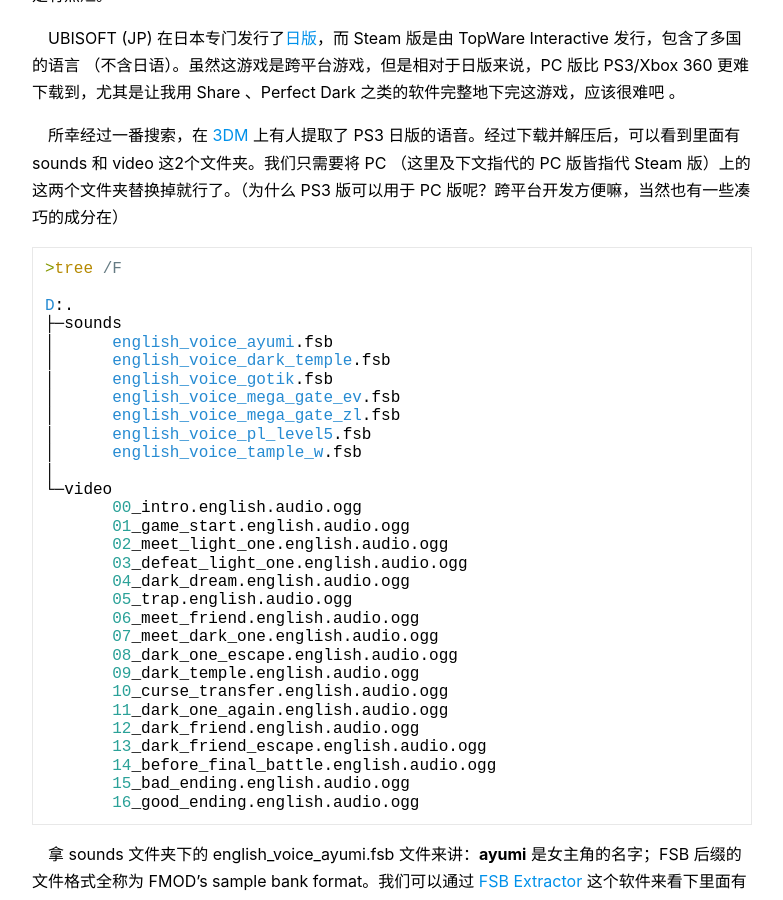
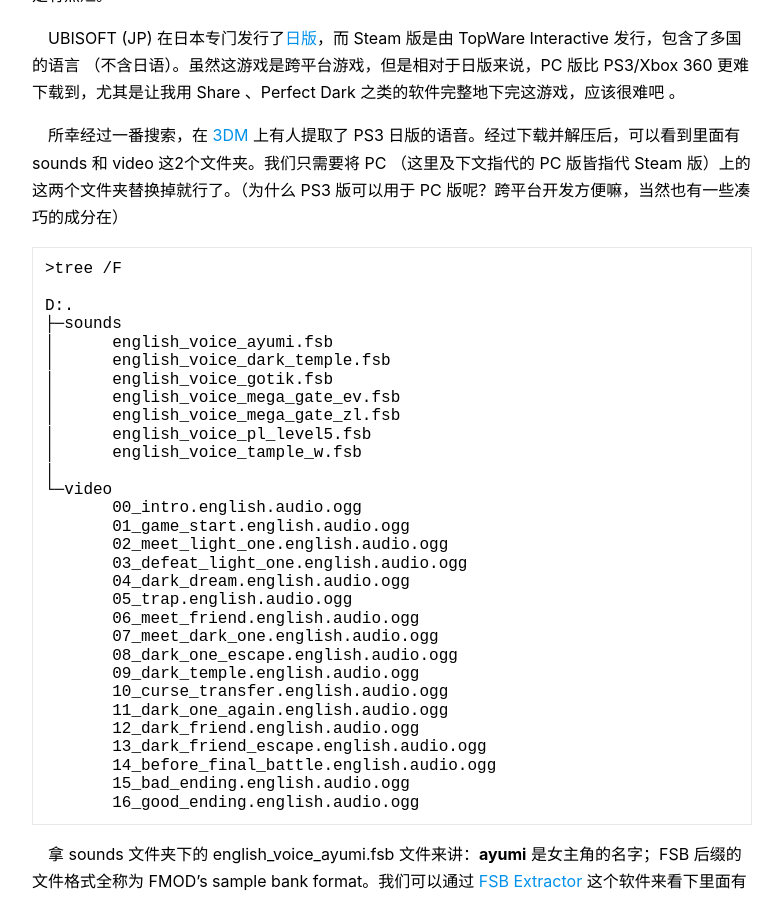
Before and after one commit to youxiaojie/floating-cat.github.io, a Jekyll site: the page built from _posts/2014-09-16-x-blades-japanese-voices.md, in a window 1280 px wide and 900 px high, scrolled down 378 px. Shown: the whole window, without its empty margins (248-1031 px from the left). Built offline with Jekyll 4.4.1, drawn with Linux system fonts in a browser that asks for light colours; comment, search, counter and statistics services are not loaded; some of the changed text lies outside the part shown.

Commit message:
Improve post style

````diff
--- a/_posts/2014-09-16-x-blades-japanese-voices.md
+++ b/_posts/2014-09-16-x-blades-japanese-voices.md
@@ -1,6 +1,6 @@
 ---
 layout: post
-title: X-Blades japanese voices
+title: X-Blades Japanese Voices
 date: "2014-09-16 9:00:00 +0800"
 categories:
   - journey
@@ -16,7 +16,7 @@
 
 所幸经过一番搜索，在 [3DM](http://bbs.3dmgame.com/thread-3034762-1-1.html) 上有人提取了 PS3 日版的语音。经过下载并解压后，可以看到里面有 sounds 和 video 这2个文件夹。我们只需要将 PC （这里及下文指代的 PC 版皆指代 Steam 版）上的这两个文件夹替换掉就行了。（为什么 PS3 版可以用于 PC 版呢？跨平台开发方便嘛，当然也有一些凑巧的成分在）
 
-{% highlight bat %}
+```cmd
 >tree /F
 
 D:.
@@ -47,7 +47,7 @@
        14_before_final_battle.english.audio.ogg
        15_bad_ending.english.audio.ogg
        16_good_ending.english.audio.ogg
-{% endhighlight %}
+```
 
 拿 sounds 文件夹下的 english_voice_ayumi.fsb 文件来讲：**ayumi** 是女主角的名字；FSB 后缀的文件格式全称为 FMOD's sample bank format。我们可以通过 [FSB Extractor](http://aezay.dk/aezay/fsbextractor/) 这个软件来看下里面有什么。
 
@@ -67,7 +67,7 @@
 
 我们将原文件夹 sounds 下的 english_voice_ayumi.fsb 重命名为 english_voice_ayumi_original.fsb，并将替换文件下的这个文件重命名为 english_voice_ayumi_jp.fsb。再将编译后的 fsbext 可执行程序和这2个文件放置在同一个文件夹下。
 
-{% highlight bat %}
+```bat
 rem 最前面这3个英文是表示注释，我也是 Google 来的
 rem 这是 Windows 下面的批处理文件的代码
 rem md 表示新建文件夹
@@ -79,11 +79,11 @@
 rem -d DIR   output folder where extracting the files
 fsbext -v -s english_voice_ayumi_original.dat -d english_voice_ayumi_original english_voice_ayumi_original.fsb
 fsbext -v -d english_voice_ayumi_jp english_voice_ayumi_jp.fsb
-{% endhighlight %}
+```
 
 首先我们新建了2个空的文件夹，然后通过调用 `fsbext` 来提取 fsb 文件里的音频和相关的数据文件。
 
-{% highlight bat %}
+```cmd
 >tree /F
 
 D:.
@@ -101,13 +101,13 @@
        death_01.wav
        death_02.wav
         ...
-{% endhighlight %}
+```
 
 为什么我们要新建2个文件夹呢？因为调用 `fsbext` 时，我们使用了 `-d` 参数，将 fsb 文件里的音频文件提取到该文件夹下。如果不新建文件夹，程序会报错，因为 `fsbext` 不会主动地新建文件夹。在我们提取的文件里，english_voice_ayumi_original 文件夹下的音频文件其实是没有用的，称为副产物也不为过。实际上我们需要的是原 fsb 文件重建的数据文件 （english_voice_ayumi_original.dat，来自english_voice_ayumi_original.fsb）和重建 fsb 文件所需的日语音频文件  	（english_voice_ayumi_jp 下，来自english_voice_ayumi_jp.fsb）。因为我们不需要替换文件重建的数据文件，所以在上面的批处理命令里 `fsbext -v -d english_voice_ayumi_jp english_voice_ayumi_jp.fsb` 并没有带 `-s` 参数了。如果奇怪为什么既然我们不需要原文件语音，为什么还要在 `fsbext -v -s english_voice_ayumi_original.dat -d english_voice_ayumi_original english_voice_ayumi_original.fsb` 加了 `-d` 的选项——因为如果不加的话，程序也会主动地提取音频文件，并放置在当前的目录下。所以我们通过设置 `-d`，将这些不需要的音频文件放在一个文件夹下，以免污染我们当前的目录。
 
 下面我们可以将 english_voice_ayumi_jp 里的 5个 fall_to_death 中的任意4个删除 （你喜欢哪个语音就留哪个:)），只留下其中一个，并将其重命名为原文件里的 fall_to_death.wav。现在来使用原文件的数据文件 english_voice_ayumi_original.dat 和修改过的 english_voice_ayumi_jp 下的音频文件来重建我们需要的可以使用的日语语音的 fsb 文件吧。
 
-{% highlight bat %}
+```bat
 rem -r       rebuild the original file, in short when you use -s:
 rem          if you do NOT use -r will be created the binary file with the info
 rem          if you use -r will be read the binary file (-s) and will be created a
@@ -115,7 +115,7 @@
 rem          Example:   fsbext -s files.dat    input.fsb
 rem                     fsbext -s files.dat -r output.fsb
 fsbext -s english_voice_ayumi_original.dat -d english_voice_ayumi_jp -r english_voice_ayumi.fsb
-{% endhighlight %}
+```
 
 写了那么多字，有点累了……但是实际上我们离成功还有一步之遥。如果你用 FMOD Event Player （这个软件包含在 [FMOD Ex Designer](http://www.fmod.org/download/) 里） 来播放该文件时 （需要将原文件夹 sounds 下的 english_voice_ayumi.fev 和重建后的 english_voice_ayumi.fsb 放置在同一个文件夹下才行，类似于 CUE 与 FLAC 的关系），你就会发现其中的语音变成了噪音 （类似于收音机的那种电波哦~~）。
 
@@ -123,7 +123,7 @@
 
 解铃还须系铃人嘛，我们来看下 fsbext 的源代码文件 [`fsb.h`](https://github.com/gdawg/fsbext/blob/master/src/fsb.h) 吧。搜索一下 channels 就可以找到以下代码了。
 
-{% highlight C %}
+```c
 typedef struct {
     char        name[32];
 
@@ -139,7 +139,7 @@
     uint32t    loopend;
 
 } FSOUNDFSBSAMPLEHEADER1;
-{% endhighlight %}
+```
 
 当然搜索到的结果里还有一些类似的数据结构包含有 `numchannels` 这个字段。但是没关系，我们可以看到 `numchannels` 这个字段是 `uint16t`，也就是说这是个 16 bits 的 `unsigned int`。也就是说对于 fsb 文件里的音频，单声道是用 01 来表示，而双声道是 02。
 
````
Also changed, not shown: _posts/2018-03-19-cu-qian-de-ren-zhi-c.md (+6 -6 lines).
